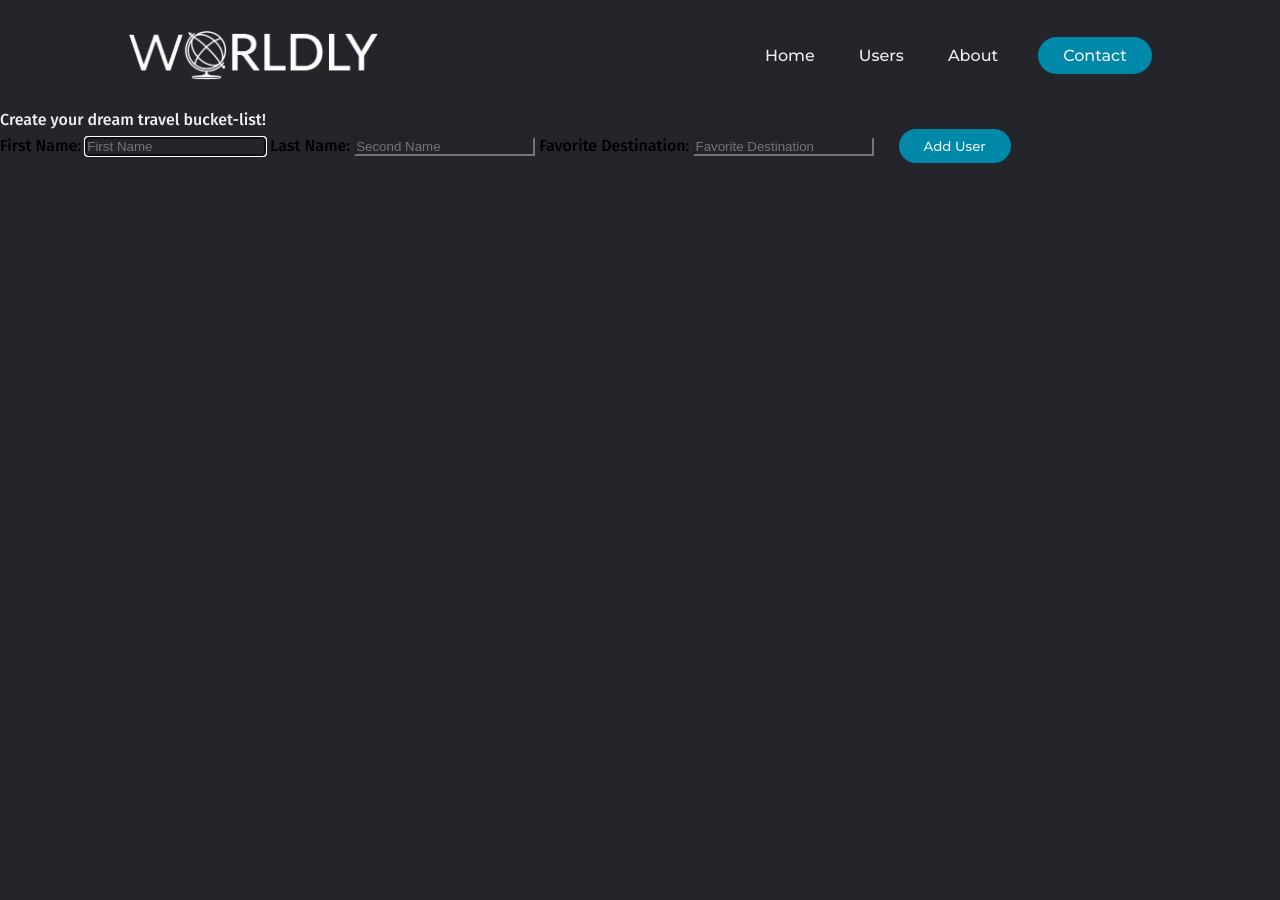
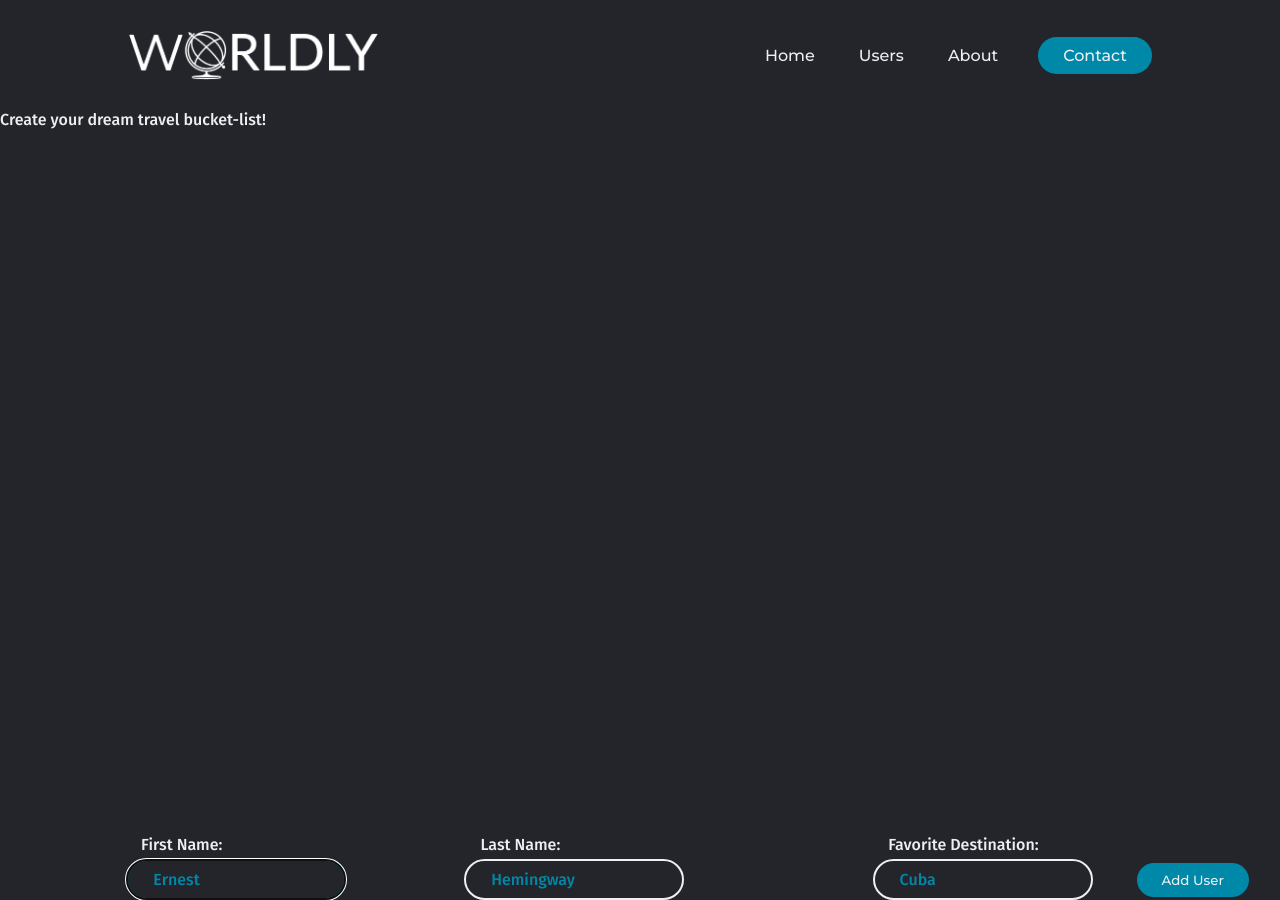
Before and after one commit to GiulianoDerosas/WorldlyProject, a Flask app: page / in a window 1280 px wide. Before the commit the page ends 163 px from the top, so only its background shows below. Run offline with Flask 2, Linux system fonts and the light colour scheme.

Commit message:
Added more styling, in particular to the sign up form on the home page

```diff
--- a/static/css/styles.css
+++ b/static/css/styles.css
@@ -90,3 +90,50 @@ body {
     font-family: "Montserrat";
     color: #edf0f1;
 }
+
+.add_user_btn:hover {
+    background-color: rgba(0,136,169,0.8);
+}
+
+.input_field {
+    box-sizing: border-box;
+    padding: 9px 25px;
+    margin: 30px 20px 0px 10px;
+    border: 2px solid #edf0f1;
+    border-radius: 30px;
+    width: 220px;
+    font-family: "Fira Sans", sans-serif;
+    font-size: inherit;
+    color: #edf0f1;
+    box-shadow: none;
+}
+
+.input_field:focus {
+    border: 2px solid #0088a9;
+}
+
+::placeholder {
+    color: #0088a9;
+}
+
+.create_user_form {
+    display: flex;
+    justify-content: center;
+    align-items: center;
+    position: relative;
+    top: 700px;
+}
+
+.label_su {
+    position: relative;
+    top: -35px;
+    left: 110px;
+    color: #edf0f1;
+}
+
+.label_sufd {
+    position: relative;
+    top: -35px;
+    left: 180px;
+    color: #edf0f1;
+}
--- a/templates/index.html
+++ b/templates/index.html
@@ -4,13 +4,12 @@
 <p>Create your dream travel bucket-list!</p>
 <div class="create_user_form">
 <form action="/users" method="post">
-    <label class="form_label"for="first_name">First Name:</label>
-    <input class="input_field" type="text" id="first_name" name="first_name" placeholder="First Name" required autofocus>
-    <label class="form_label"for="last_name">Last Name:</label>
-    <input class="input_field" type="text" id="last_name" name="last_name" placeholder="Second Name" required>
-    <label class="form_label"for="favorite_destination">Favorite Destination:</label>
-    <input class="input_field" type="text" id="favorite_destination" name="favorite_destination" placeholder="Favorite Destination" required>
-
+    <label class="label_su"for="first_name">First Name:</label>
+    <input class="input_field" type="text" id="first_name" name="first_name" placeholder="Ernest" required autofocus>
+    <label class="label_su"for="last_name">Last Name:</label>
+    <input class="input_field" type="text" id="last_name" name="last_name" placeholder="Hemingway" required>
+    <label class="label_sufd"for="favorite_destination">Favorite Destination:</label>
+    <input class="input_field" type="text" id="favorite_destination" name="favorite_destination" placeholder="Cuba" required>
     <input class="add_user_btn" type='submit' value="Add User">
 </form>
 </div>
```
